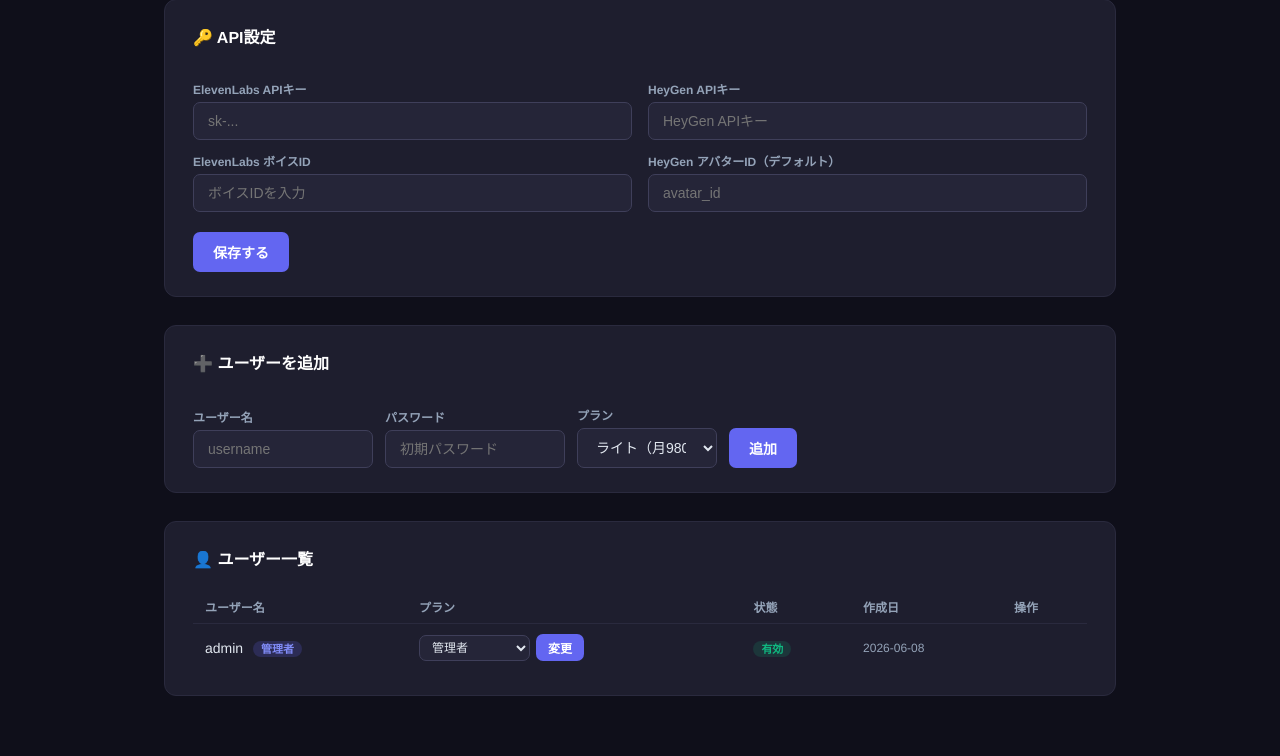
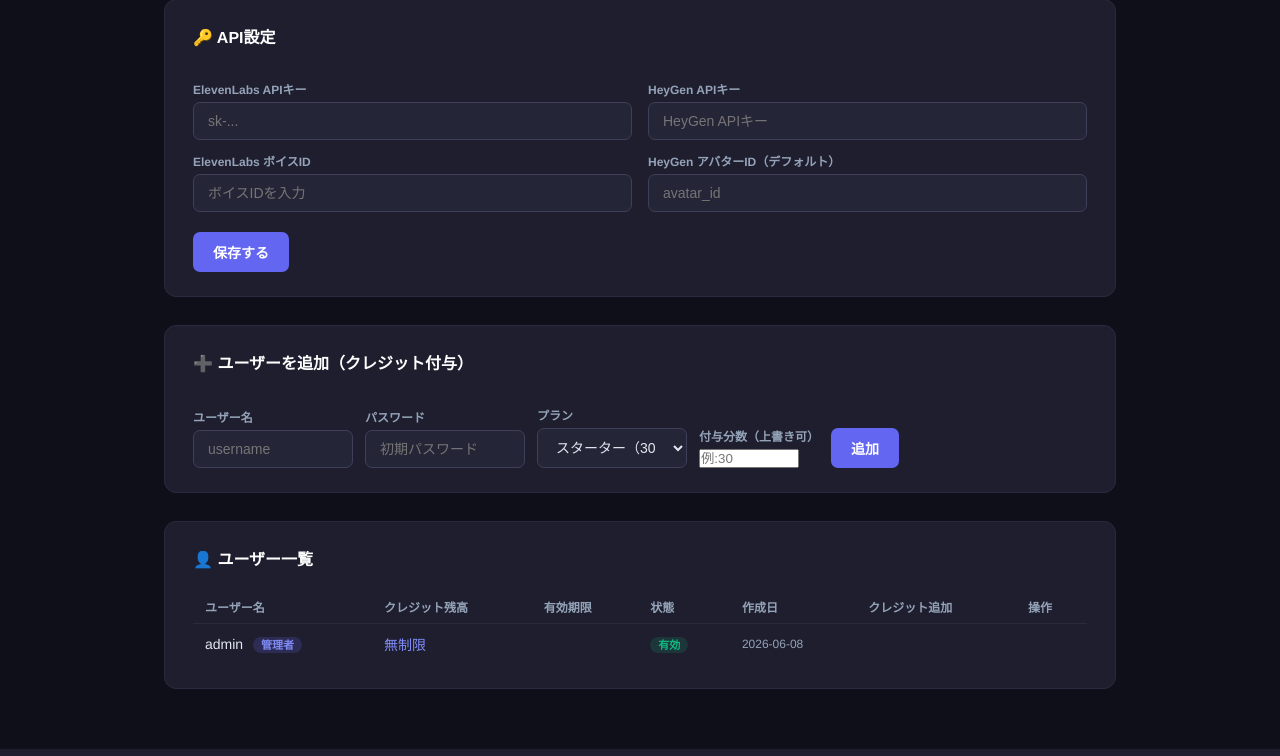
Before and after one commit to miki0203a-ctrl/avatar-video-generator, a Flask app: page /admin in a window 1280 px wide. Shown: the part 93-849 px from the top of the page. Run offline with Flask 3, Linux system fonts and the light colour scheme; the visitor is signed in with stand-in values (Sample User, id 1); data comes from the database, SQL or seed files in the repository; data that the repository does not hold is empty.

Commit message:
クレジット制（180日有効）に改修

```diff
--- a/app.py
+++ b/app.py
@@ -1,13 +1,13 @@
 """
-Avatar Video Generator - Web App (Phase 1)
+Avatar Video Generator - Web App
 Flask + HeyGen + ElevenLabs
+クレジット制（購入日から180日有効）
 """
 
 from flask import (Flask, render_template, request, jsonify,
-                   redirect, url_for, session, send_file, flash)
+                   redirect, url_for, session, flash)
 from functools import wraps
 import sqlite3, os, json, time, threading, uuid, urllib.request, urllib.error
-import urllib.parse
 from datetime import datetime, timedelta
 from werkzeug.utils import secure_filename
 from werkzeug.security import generate_password_hash, check_password_hash
@@ -20,15 +20,16 @@ DB_PATH     = os.path.join(BASE_DIR, "data.db")
 UPLOAD_DIR  = os.path.join(BASE_DIR, "uploads")
 ALLOWED_EXT = {"png", "jpg", "jpeg", "webp"}
 MAX_CHARS   = 3000
+CREDIT_DAYS = 180  # 購入日から有効日数
 
 os.makedirs(UPLOAD_DIR, exist_ok=True)
 
-# ── プラン定義 ────────────────────────────────────────────────
+# ── プラン定義（クレジット制）────────────────────────────────
 PLANS = {
-    "light":    {"name": "ライト",       "minutes": 10,  "price": 980},
-    "standard": {"name": "スタンダード", "minutes": 30,  "price": 2980},
-    "heavy":    {"name": "ヘビー",       "minutes": 150, "price": 12800},
-    "admin":    {"name": "管理者",       "minutes": 9999,"price": 0},
+    "starter":  {"name": "スターター",   "minutes": 30,   "price": 9800},
+    "standard": {"name": "スタンダード", "minutes": 100,  "price": 24800},
+    "pro":      {"name": "プロ",         "minutes": 300,  "price": 59800},
+    "admin":    {"name": "管理者",       "minutes": 99999,"price": 0},
 }
 
 # ── DB初期化 ──────────────────────────────────────────────────
@@ -41,20 +42,29 @@ def init_db():
     with get_db() as db:
         db.executescript("""
         CREATE TABLE IF NOT EXISTS users (
-            id          INTEGER PRIMARY KEY AUTOINCREMENT,
-            username    TEXT UNIQUE NOT NULL,
-            password    TEXT NOT NULL,
-            plan        TEXT NOT NULL DEFAULT 'light',
-            is_admin    INTEGER NOT NULL DEFAULT 0,
-            active      INTEGER NOT NULL DEFAULT 1,
-            created_at  TEXT NOT NULL DEFAULT (datetime('now','localtime')),
-            note        TEXT DEFAULT ''
+            id              INTEGER PRIMARY KEY AUTOINCREMENT,
+            username        TEXT UNIQUE NOT NULL,
+            password        TEXT NOT NULL,
+            plan            TEXT NOT NULL DEFAULT 'starter',
+            is_admin        INTEGER NOT NULL DEFAULT 0,
+            active          INTEGER NOT NULL DEFAULT 1,
+            created_at      TEXT NOT NULL DEFAULT (datetime('now','localtime')),
+            note            TEXT DEFAULT ''
+        );
+        CREATE TABLE IF NOT EXISTS credits (
+            id              INTEGER PRIMARY KEY AUTOINCREMENT,
+            user_id         INTEGER NOT NULL,
+            minutes_total   REAL NOT NULL DEFAULT 0,
+            minutes_used    REAL NOT NULL DEFAULT 0,
+            purchased_at    TEXT NOT NULL DEFAULT (datetime('now','localtime')),
+            expires_at      TEXT NOT NULL
         );
         CREATE TABLE IF NOT EXISTS usage_log (
             id          INTEGER PRIMARY KEY AUTOINCREMENT,
             user_id     INTEGER NOT NULL,
             seconds     REAL NOT NULL,
             video_id    TEXT,
+            credit_id   INTEGER,
             created_at  TEXT NOT NULL DEFAULT (datetime('now','localtime'))
         );
         CREATE TABLE IF NOT EXISTS jobs (
@@ -94,16 +104,63 @@ def set_setting(key, value):
         db.execute("INSERT OR REPLACE INTO settings (key,value) VALUES (?,?)", (key, value))
         db.commit()
 
-def get_used_minutes(user_id):
-    """今月の使用分数を返す"""
-    month_start = datetime.now().strftime("%Y-%m-01")
+def get_credit_info(user_id):
+    """ユーザーの有効クレジット情報を返す（期限内のもの合計）"""
+    now = datetime.now().strftime("%Y-%m-%d %H:%M:%S")
     with get_db() as db:
-        row = db.execute(
-            "SELECT COALESCE(SUM(seconds),0) as total FROM usage_log "
-            "WHERE user_id=? AND created_at >= ?",
-            (user_id, month_start)
-        ).fetchone()
-    return row["total"] / 60.0
+        rows = db.execute(
+            "SELECT * FROM credits WHERE user_id=? AND expires_at > ? AND minutes_used < minutes_total",
+            (user_id, now)
+        ).fetchall()
+    total = sum(r["minutes_total"] for r in rows)
+    used  = sum(r["minutes_used"]  for r in rows)
+    # 最も近い期限
+    nearest_expiry = None
+    if rows:
+        nearest_expiry = min(r["expires_at"] for r in rows)
+    return {
+        "total": total,
+        "used": used,
+        "remaining": max(0, total - used),
+        "expires_at": nearest_expiry,
+        "credits": rows,
+    }
+
+def add_credit(user_id, minutes, days=CREDIT_DAYS):
+    """クレジットを追加する"""
+    purchased_at = datetime.now()
+    expires_at   = purchased_at + timedelta(days=days)
+    with get_db() as db:
+        db.execute(
+            "INSERT INTO credits (user_id, minutes_total, minutes_used, purchased_at, expires_at) VALUES (?,?,0,?,?)",
+            (user_id, minutes,
+             purchased_at.strftime("%Y-%m-%d %H:%M:%S"),
+             expires_at.strftime("%Y-%m-%d %H:%M:%S"))
+        )
+        db.commit()
+
+def use_credit(user_id, minutes_used):
+    """クレジットを消費する（期限が近いものから消費）"""
+    now = datetime.now().strftime("%Y-%m-%d %H:%M:%S")
+    with get_db() as db:
+        rows = db.execute(
+            "SELECT * FROM credits WHERE user_id=? AND expires_at > ? AND minutes_used < minutes_total ORDER BY expires_at ASC",
+            (user_id, now)
+        ).fetchall()
+        remaining = minutes_used
+        for row in rows:
+            available = row["minutes_total"] - row["minutes_used"]
+            if available <= 0:
+                continue
+            consume = min(available, remaining)
+            db.execute(
+                "UPDATE credits SET minutes_used = minutes_used + ? WHERE id=?",
+                (consume, row["id"])
+            )
+            remaining -= consume
+            if remaining <= 0:
+                break
+        db.commit()
 
 def allowed_file(filename):
     return "." in filename and filename.rsplit(".", 1)[1].lower() in ALLOWED_EXT
@@ -131,7 +188,7 @@ def get_current_user():
         return db.execute("SELECT * FROM users WHERE id=?", (session["user_id"],)).fetchone()
 
 
-# ── API関数（main.pyから流用） ────────────────────────────────
+# ── API関数 ───────────────────────────────────────────────────
 def call_elevenlabs(api_key, voice_id, text):
     url = (f"https://api.elevenlabs.io/v1/text-to-speech/{voice_id}"
            "?output_format=mp3_44100_64")
@@ -214,23 +271,18 @@ def heygen_list_avatars(api_key):
 
 
 # ── バックグラウンドワーカー ───────────────────────────────────
-def video_worker(job_id, user_id, text, avatar_path):
+def video_worker(job_id, user_id, text):
     el_key    = get_setting("elevenlabs_api_key")
     el_voice  = get_setting("elevenlabs_voice_id")
     hg_key    = get_setting("heygen_api_key")
     hg_avatar = get_setting("heygen_avatar_id")
 
-    # ユーザー固有アバターが設定されていれば優先
     with get_db() as db:
         user = db.execute("SELECT * FROM users WHERE id=?", (user_id,)).fetchone()
-    user_avatar = None
-    if user and user["note"]:  # noteフィールドにアバターIDを保存
-        try:
-            info = json.loads(user["note"])
-            user_avatar = info.get("avatar_id") or hg_avatar
-        except Exception:
-            user_avatar = hg_avatar
-    else:
+    try:
+        info = json.loads(user["note"] or "{}")
+        user_avatar = info.get("avatar_id") or hg_avatar
+    except Exception:
         user_avatar = hg_avatar
 
     def update_status(status, **kwargs):
@@ -257,7 +309,10 @@ def video_worker(job_id, user_id, text, avatar_path):
         update_status("waiting")
         video_url, duration_sec = heygen_poll_video(hg_key, video_id)
 
-        # 使用量を記録
+        # クレジット消費（秒→分）
+        minutes_used = (duration_sec or len(text) * 0.06) / 60.0
+        use_credit(user_id, minutes_used)
+
         with get_db() as db:
             db.execute(
                 "INSERT INTO usage_log (user_id, seconds, video_id) VALUES (?,?,?)",
@@ -304,10 +359,13 @@ def logout():
 @login_required
 def dashboard():
     user = get_current_user()
-    plan_info = PLANS.get(user["plan"], PLANS["light"])
-    used_min  = get_used_minutes(user["id"])
-    limit_min = plan_info["minutes"]
-    remaining = max(0, limit_min - used_min)
+    credit = get_credit_info(user["id"])
+
+    # 管理者は無制限
+    if user["is_admin"]:
+        credit["total"]     = 99999
+        credit["remaining"] = 99999
+        credit["used"]      = 0
 
     # 最近のジョブ
     with get_db() as db:
@@ -316,7 +374,7 @@ def dashboard():
             (user["id"],)
         ).fetchall()
 
-    # ユーザーのアバターID
+    # アバターID
     user_avatar_id = get_setting("heygen_avatar_id")
     try:
         info = json.loads(user["note"] or "{}")
@@ -324,12 +382,17 @@ def dashboard():
     except Exception:
         pass
 
+    percent = 0
+    if credit["total"] > 0 and credit["total"] < 99999:
+        percent = min(100, int(credit["used"] / credit["total"] * 100))
+
     return render_template("dashboard.html",
-        user=user, plan=plan_info,
-        used_min=round(used_min, 1),
-        limit_min=limit_min,
-        remaining=round(remaining, 1),
-        percent=min(100, int(used_min / max(limit_min,1) * 100)),
+        user=user,
+        used_min=round(credit["used"], 1),
+        limit_min=round(credit["total"], 1),
+        remaining=round(credit["remaining"], 1),
+        percent=percent,
+        expires_at=credit["expires_at"],
         jobs=jobs,
         max_chars=MAX_CHARS,
         user_avatar_id=user_avatar_id,
@@ -339,12 +402,10 @@ def dashboard():
 @login_required
 def generate():
     user = get_current_user()
-    plan_info = PLANS.get(user["plan"], PLANS["light"])
-    used_min  = get_used_minutes(user["id"])
-    remaining = plan_info["minutes"] - used_min
+    credit = get_credit_info(user["id"])
 
-    if remaining <= 0:
-        return jsonify({"error": "今月の使用上限に達しています。プランのアップグレードをご検討ください。"}), 403
+    if not user["is_admin"] and credit["remaining"] <= 0:
+        return jsonify({"error": "クレジットが不足しています。追加購入をご検討ください。"}), 403
 
     text = request.form.get("text","").strip()
     if not text:
@@ -352,7 +413,6 @@ def generate():
     if len(text) > MAX_CHARS:
         return jsonify({"error": f"文字数が上限（{MAX_CHARS}文字）を超えています"}), 400
 
-    # API設定チェック
     if not get_setting("elevenlabs_api_key") or not get_setting("heygen_api_key"):
         return jsonify({"error": "管理者がAPIキーを設定していません"}), 500
 
@@ -366,7 +426,7 @@ def generate():
 
     threading.Thread(
         target=video_worker,
-        args=(job_id, user["id"], text, None),
+        args=(job_id, user["id"], text),
         daemon=True
     ).start()
 
@@ -394,25 +454,11 @@ def job_status(job_id):
     }
 
     return jsonify({
-        "status":   job["status"],
-        "message":  STATUS_MSG.get(job["status"], job["status"]),
+        "status":    job["status"],
+        "message":   STATUS_MSG.get(job["status"], job["status"]),
         "video_url": job["video_url"],
-        "error":    job["error"],
+        "error":     job["error"],
     })
-
-@app.route("/avatar/upload", methods=["POST"])
-@login_required
-def avatar_upload():
-    """ユーザーがアバター画像をアップロード（将来的にHeyGenカスタムアバター用）"""
-    if "file" not in request.files:
-        return jsonify({"error": "ファイルがありません"}), 400
-    f = request.files["file"]
-    if not f.filename or not allowed_file(f.filename):
-        return jsonify({"error": "PNG/JPG/WEBPのみ対応しています"}), 400
-    filename = secure_filename(f"{session['user_id']}_{int(time.time())}_{f.filename}")
-    save_path = os.path.join(UPLOAD_DIR, filename)
-    f.save(save_path)
-    return jsonify({"message": "アップロード完了", "filename": filename})
 
 
 # ── 管理者画面 ─────────────────────────────────────────────────
@@ -421,20 +467,30 @@ def avatar_upload():
 def admin():
     with get_db() as db:
         users = db.execute("SELECT * FROM users ORDER BY created_at DESC").fetchall()
+
+    # 各ユーザーのクレジット情報を取得
+    user_credits = {}
+    for u in users:
+        user_credits[u["id"]] = get_credit_info(u["id"])
+
     settings = {
-        "elevenlabs_api_key": get_setting("elevenlabs_api_key"),
+        "elevenlabs_api_key":  get_setting("elevenlabs_api_key"),
         "elevenlabs_voice_id": get_setting("elevenlabs_voice_id"),
-        "heygen_api_key": get_setting("heygen_api_key"),
-        "heygen_avatar_id": get_setting("heygen_avatar_id"),
+        "heygen_api_key":      get_setting("heygen_api_key"),
+        "heygen_avatar_id":    get_setting("heygen_avatar_id"),
     }
-    return render_template("admin.html", users=users, settings=settings, plans=PLANS)
+    return render_template("admin.html",
+        users=users, settings=settings,
+        plans=PLANS, user_credits=user_credits)
 
 @app.route("/admin/user/add", methods=["POST"])
 @admin_required
 def admin_add_user():
     username = request.form.get("username","").strip()
     password = request.form.get("password","").strip()
-    plan     = request.form.get("plan","light")
+    plan     = request.form.get("plan","starter")
+    minutes  = float(request.form.get("minutes", PLANS.get(plan,{}).get("minutes",30)))
+
     if not username or not password:
         flash("ユーザー名とパスワードは必須です")
         return redirect(url_for("admin"))
@@ -445,9 +501,22 @@ def admin_add_user():
                 (username, generate_password_hash(password), plan)
             )
             db.commit()
-        flash(f"ユーザー「{username}」を追加しました")
+            user = db.execute("SELECT id FROM users WHERE username=?", (username,)).fetchone()
+        # クレジット付与
+        if not plan == "admin":
+            add_credit(user["id"], minutes)
+        flash(f"ユーザー「{username}」を追加しました（{minutes}分のクレジット付与）")
     except sqlite3.IntegrityError:
         flash("そのユーザー名は既に使われています")
+    return redirect(url_for("admin"))
+
+@app.route("/admin/user/<int:user_id>/add_credit", methods=["POST"])
+@admin_required
+def admin_add_credit(user_id):
+    minutes = float(request.form.get("minutes", 30))
+    days    = int(request.form.get("days", CREDIT_DAYS))
+    add_credit(user_id, minutes, days)
+    flash(f"{minutes}分のクレジットを追加しました（{days}日間有効）")
     return redirect(url_for("admin"))
 
 @app.route("/admin/user/<int:user_id>/toggle", methods=["POST"])
@@ -455,15 +524,6 @@ def admin_add_user():
 def admin_toggle_user(user_id):
     with get_db() as db:
         db.execute("UPDATE users SET active = 1-active WHERE id=?", (user_id,))
-        db.commit()
-    return redirect(url_for("admin"))
-
-@app.route("/admin/user/<int:user_id>/plan", methods=["POST"])
-@admin_required
-def admin_change_plan(user_id):
-    plan = request.form.get("plan","light")
-    with get_db() as db:
-        db.execute("UPDATE users SET plan=? WHERE id=?", (plan, user_id))
         db.commit()
     return redirect(url_for("admin"))
 
@@ -481,16 +541,18 @@ def admin_save_settings():
 @admin_required
 def admin_usage():
     with get_db() as db:
-        rows = db.execute("""
-            SELECT u.username, u.plan,
-                   COALESCE(SUM(l.seconds),0)/60.0 as used_min,
-                   COUNT(l.id) as count
-            FROM users u
-            LEFT JOIN usage_log l ON l.user_id=u.id
-                AND l.created_at >= date('now','start of month')
-            GROUP BY u.id
-            ORDER BY used_min DESC
-        """).fetchall()
+        users = db.execute("SELECT * FROM users ORDER BY username").fetchall()
+    rows = []
+    for u in users:
+        c = get_credit_info(u["id"])
+        rows.append({
+            "username":   u["username"],
+            "plan":       u["plan"],
+            "total":      c["total"],
+            "used":       c["used"],
+            "remaining":  c["remaining"],
+            "expires_at": c["expires_at"],
+        })
     return render_template("usage.html", rows=rows, plans=PLANS)
 
 
--- a/templates/admin.html
+++ b/templates/admin.html
@@ -104,26 +104,30 @@
 
   <!-- ユーザー追加 -->
   <div class="card">
-    <h2>➕ ユーザーを追加</h2>
+    <h2>➕ ユーザーを追加（クレジット付与）</h2>
     <form method="post" action="/admin/user/add">
       <div style="display:flex; gap:12px; align-items:flex-end; flex-wrap:wrap;">
         <div>
           <label>ユーザー名</label>
-          <input type="text" name="username" placeholder="username" style="width:180px">
+          <input type="text" name="username" placeholder="username" style="width:160px">
         </div>
         <div>
           <label>パスワード</label>
-          <input type="text" name="password" placeholder="初期パスワード" style="width:180px">
+          <input type="text" name="password" placeholder="初期パスワード" style="width:160px">
         </div>
         <div>
           <label>プラン</label>
-          <select name="plan" style="width:140px">
+          <select name="plan" style="width:150px">
             {% for key, p in plans.items() %}
               {% if key != 'admin' %}
-                <option value="{{ key }}">{{ p.name }}（月{{ p.price }}円）</option>
+                <option value="{{ key }}">{{ p.name }}（{{ p.minutes }}分）</option>
               {% endif %}
             {% endfor %}
           </select>
+        </div>
+        <div>
+          <label>付与分数（上書き可）</label>
+          <input type="number" name="minutes" placeholder="例:30" style="width:100px" min="1">
         </div>
         <button type="submit" class="btn btn-primary">追加</button>
       </div>
@@ -137,9 +141,11 @@
       <thead>
         <tr>
           <th>ユーザー名</th>
-          <th>プラン</th>
+          <th>クレジット残高</th>
+          <th>有効期限</th>
           <th>状態</th>
           <th>作成日</th>
+          <th>クレジット追加</th>
           <th>操作</th>
         </tr>
       </thead>
@@ -151,15 +157,21 @@
             {% if u['is_admin'] %}<span class="badge badge-admin" style="margin-left:6px">管理者</span>{% endif %}
           </td>
           <td>
-            <form method="post" action="/admin/user/{{ u['id'] }}/plan"
-                  style="display:inline-flex; gap:6px; align-items:center;">
-              <select name="plan" class="plan-select">
-                {% for key, p in plans.items() %}
-                  <option value="{{ key }}" {% if u['plan']==key %}selected{% endif %}>{{ p.name }}</option>
-                {% endfor %}
-              </select>
-              <button type="submit" class="btn btn-sm btn-primary">変更</button>
-            </form>
+            {% if not u['is_admin'] %}
+              {% set c = user_credits[u['id']] %}
+              <span style="color:{% if c.remaining <= 0 %}#f87171{% else %}#10b981{% endif %}">
+                {{ '%.1f'|format(c.remaining) }}分
+              </span>
+              <span style="color:#94a3b8; font-size:11px;">/ {{ '%.0f'|format(c.total) }}分</span>
+            {% else %}
+              <span style="color:#818cf8">無制限</span>
+            {% endif %}
+          </td>
+          <td style="color:#94a3b8; font-size:12px;">
+            {% if not u['is_admin'] %}
+              {% set c = user_credits[u['id']] %}
+              {{ c.expires_at[:10] if c.expires_at else '－' }}
+            {% endif %}
           </td>
           <td>
             <span class="badge {% if u['active'] %}badge-active{% else %}badge-inactive{% endif %}">
@@ -167,6 +179,16 @@
             </span>
           </td>
           <td style="color:#94a3b8; font-size:12px;">{{ u['created_at'][:10] }}</td>
+          <td>
+            {% if not u['is_admin'] %}
+            <form method="post" action="/admin/user/{{ u['id'] }}/add_credit"
+                  style="display:inline-flex; gap:6px; align-items:center;">
+              <input type="number" name="minutes" placeholder="分数" style="width:70px; padding:4px 8px; background:#252538; border:1px solid #3f3f5a; border-radius:6px; color:#e2e8f0; font-size:12px;" min="1">
+              <input type="hidden" name="days" value="180">
+              <button type="submit" class="btn btn-sm btn-success">追加</button>
+            </form>
+            {% endif %}
+          </td>
           <td>
             {% if not u['is_admin'] %}
             <form method="post" action="/admin/user/{{ u['id'] }}/toggle" style="display:inline">
```
Also changed, not shown: templates/dashboard.html (+8 -2 lines).
